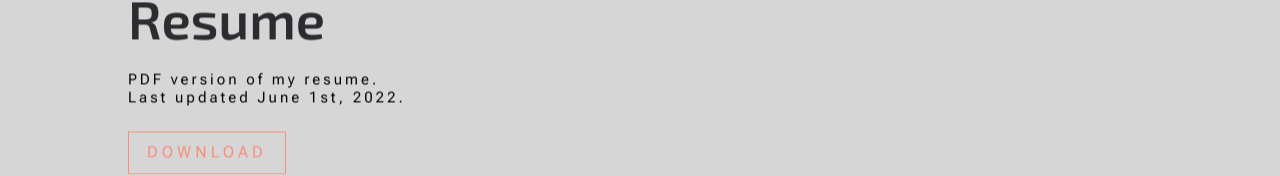
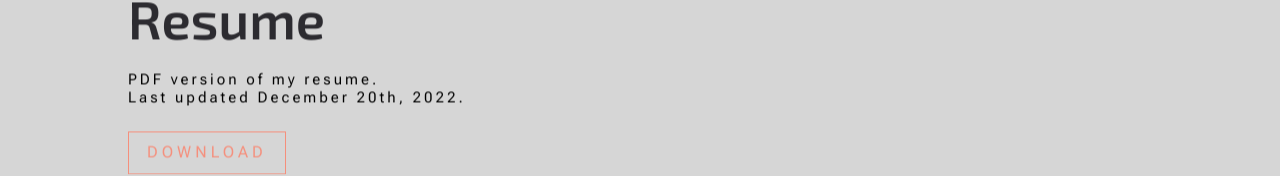
Before and after one commit to tedhz/ted-zhang-website, a React (Create React App) app: page /resume in a window 1280 px wide. Shown: the part 139-315 px from the top of the page. Built offline with nearby package versions, Linux system fonts and the light colour scheme.

Commit message:
updated date

```diff
--- a/src/pages/resume/Resume.js
+++ b/src/pages/resume/Resume.js
@@ -11,7 +11,7 @@ function Resume () {
                 <h1>Resume</h1>
             </div>
             <div className='description-resume'>
-                <h2>PDF version of my resume. <br /> Last updated June 1st, 2022.</h2>
+                <h2>PDF version of my resume. <br /> Last updated December 20th, 2022.</h2>
             </div>
             <a href={ Ted_Zhang_Resume } target="_blank" className='resume-button'>DOWNLOAD</a>
         </div>
```
